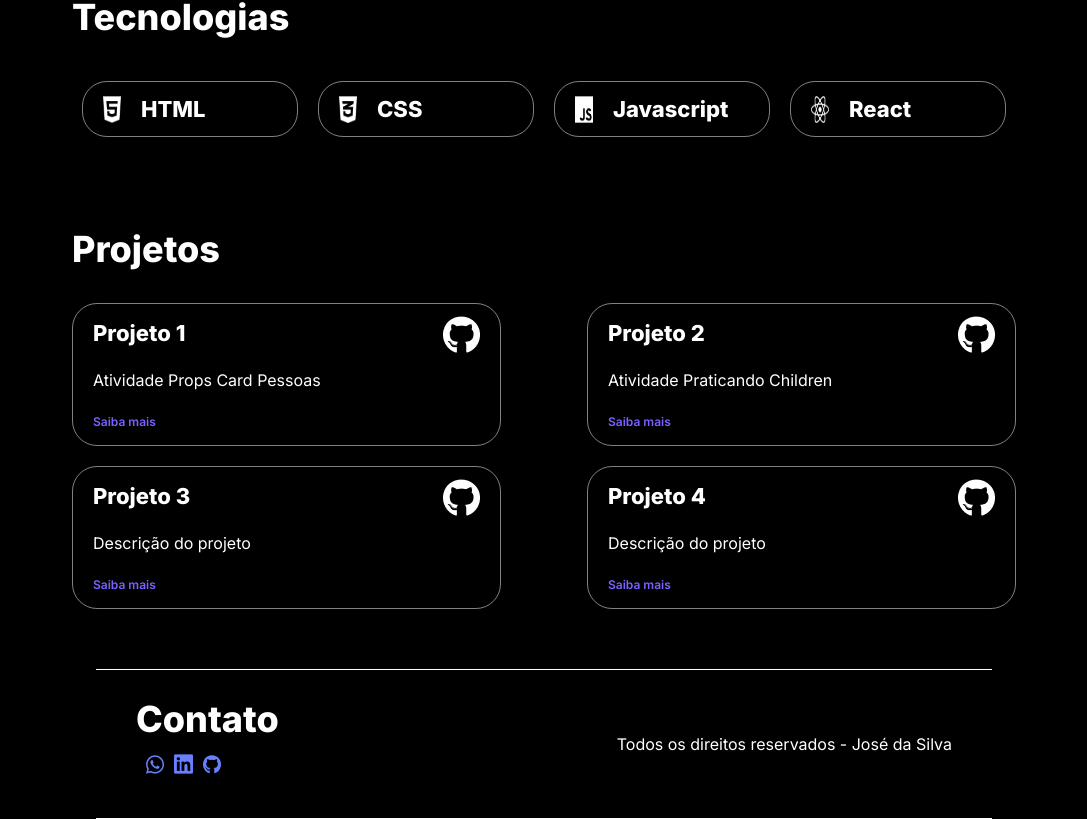
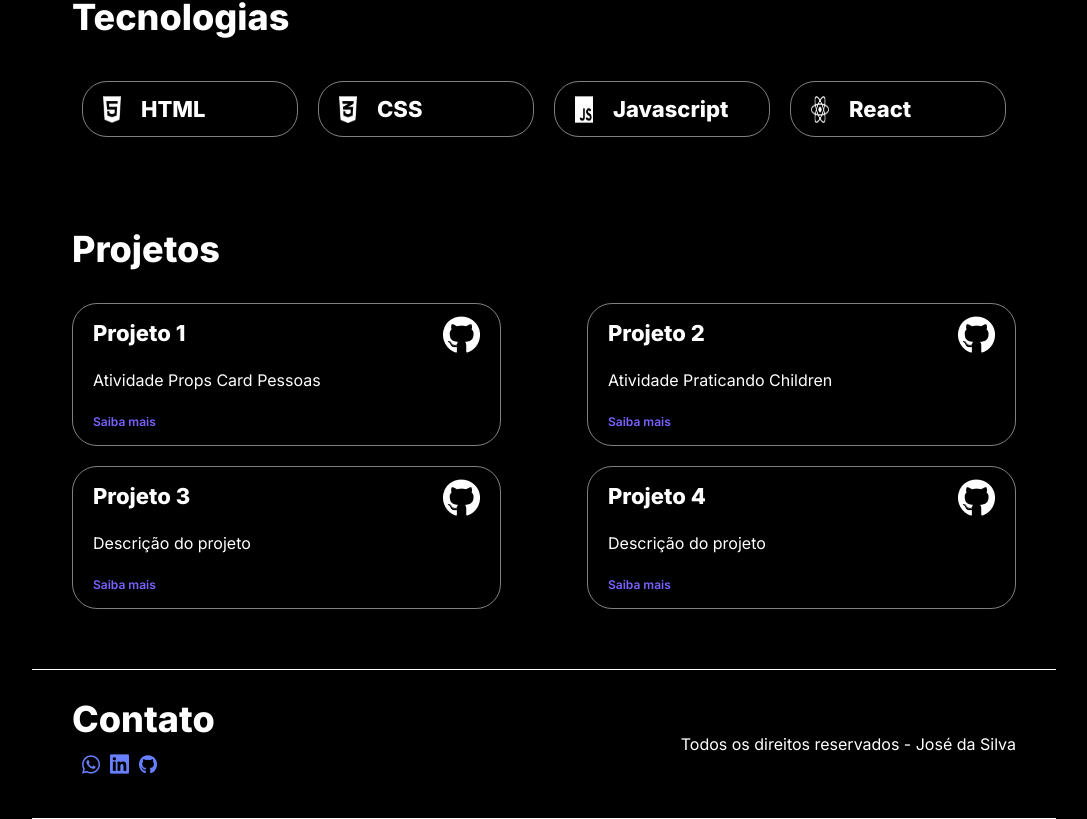
Before and after one commit to mabatista-pixel/my_portfolio, a React (Vite) app: page / in a window 1280 px wide. Shown: the part 720-1539 px from the top of the page, without its empty margins (96-1183 px from the left). Built offline with nearby package versions, Linux system fonts and the light colour scheme.

Commit message:
fix: Corrigida importação das imagens

```diff
--- a/src/components/BannerSection/index.jsx
+++ b/src/components/BannerSection/index.jsx
@@ -1,5 +1,6 @@
 import user from "../../data/user.js"
 import styles from "./styles.module.css"
+import bannerImg from "../../assets/banner-img.png"
 
 export const BannerSection = () => {
     return (
@@ -10,7 +11,7 @@ export const BannerSection = () => {
                 <p className="paragraph">Uma frase interessante sobre mim</p>
                 <button className="btn">Saiba mais</button>
             </div >
-            <img className="banner-img" src="src/assets/banner-img.png" alt="Imagem Banner" />
+            <img className="banner-img" src={bannerImg} alt="Imagem Banner" />
         </section>
     )
 }
--- a/src/components/Footer/style.module.css
+++ b/src/components/Footer/style.module.css
@@ -1,6 +1,6 @@
 .container {
     width: 100%;
-    max-width: 896px;
+    max-width: 1100px;
     height: 150px;
     padding: 2.5rem;
     margin: 0 auto;
--- a/src/components/Header/index.jsx
+++ b/src/components/Header/index.jsx
@@ -1,9 +1,10 @@
 import styles from "./style.module.css"
+import portfolioImg from "../../assets/portfolio.png"
 
 export const Header = () => {
     return(
         <header className={styles.flexbox}>
-            <img className={styles.imgLogo} src="src/assets/portfolio.png" alt="Imagem Logo" />
+            <img src={portfolioImg} alt="Imagem Logo" />
             <div className={styles.clickable}>
                 <a className={styles.headerLink} href="">Sobre</a>
                 <a className={styles.headerLink} href="">Stack</a>
--- a/src/components/ProjectsSection/index.jsx
+++ b/src/components/ProjectsSection/index.jsx
@@ -1,4 +1,6 @@
 import styles from "./style.module.css"
+import gitIcon from "../../assets/git-icon.png"
+
 export const ProjectsSection = ({projects}) => {
     return(
         <section className={styles.container}>
@@ -12,7 +14,7 @@ export const ProjectsSection = ({projects}) => {
                                 <p className="paragraph">{project.description}</p>
                                 <a className="link" href="">Saiba mais</a>
                             </div>
-                            <img className={styles.projectImg} src="src/assets/git-icon.png" alt="Logo Github" />
+                            <img className={styles.projectImg} src={gitIcon} alt="Logo Github" />
                         </li>
                     )
                 })}
```
Also changed, not shown: 1 other file (tests, documents, lock files or other folders).
